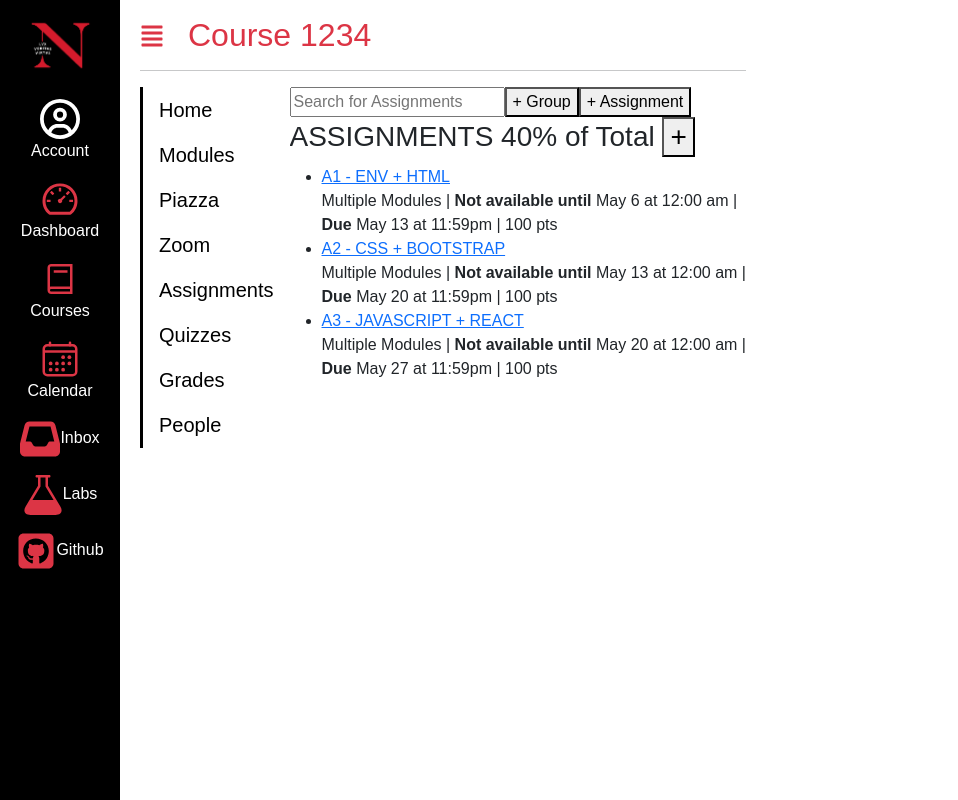
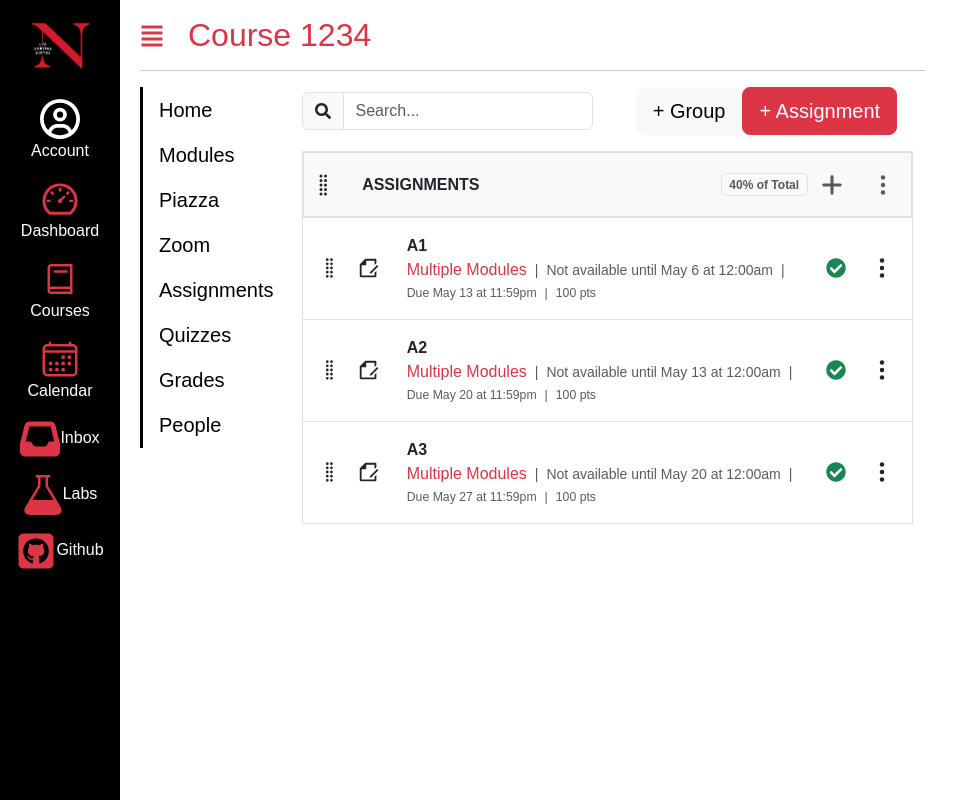
Before and after one commit to Adnu100/kambaz-fall-2025, a Next.js app: page /Courses/1234/Assignments in a window 1280 px wide. Shown: the whole page, without its empty margins (0-958 px from the left). Built offline with nearby package versions, Linux system fonts and the light colour scheme.

Commit message:
completed assignments page

```diff
--- a/src/app/(Kambaz)/Courses/[cid]/Assignments/page.tsx
+++ b/src/app/(Kambaz)/Courses/[cid]/Assignments/page.tsx
@@ -1,55 +1,188 @@
-import Link from "next/link";
+import {
+  Button,
+  Container,
+  Form,
+  InputGroup,
+  ListGroup,
+  ListGroupItem,
+  Row,
+  Col,
+} from "react-bootstrap";
+import InputGroupText from "react-bootstrap/esm/InputGroupText";
+import { BsGripVertical } from "react-icons/bs";
+import { FaCheckCircle, FaSearch } from "react-icons/fa";
+import { FaPlus } from "react-icons/fa6";
+import { IoEllipsisVertical } from "react-icons/io5";
+import { RiFileEditLine } from "react-icons/ri";
 
 export default function Assignments() {
   return (
     <div id="wd-assignments">
-      <input placeholder="Search for Assignments" id="wd-search-assignment" />
-      <button id="wd-add-assignment-group">+ Group</button>
-      <button id="wd-add-assignment">+ Assignment</button>
-      <h3 id="wd-assignments-title">
-        ASSIGNMENTS 40% of Total <button>+</button>
-      </h3>
-      <ul id="wd-assignment-list">
-        <li className="wd-assignment-list-item">
-          <Link
-            href="/Courses/1234/Assignments/123"
-            className="wd-assignment-link"
+      <Container className="d-flex justify-content-between align-items-center mb-3">
+        <InputGroup className="me-3">
+          <InputGroupText>
+            <FaSearch />
+          </InputGroupText>
+          <Form.Control placeholder="Search..." />
+        </InputGroup>
+        <Container className="text-nowrap text-end">
+          <Button id="wd-add-assignment-group" variant="light" size="lg">
+            + Group
+          </Button>
+          <Button
+            id="wd-add-assignment"
+            variant="danger"
+            size="lg"
+            className="me-1"
           >
-            A1 - ENV + HTML
-          </Link>
-          <br />
-          Multiple Modules | <strong>Not available until</strong> May 6 at 12:00
-          am |
-          <br />
-          <strong>Due</strong> May 13 at 11:59pm | 100 pts
-        </li>
-        <li className="wd-assignment-list-item">
-          <Link
-            href="/Courses/1234/Assignments/456"
-            className="wd-assignment-link"
-          >
-            A2 - CSS + BOOTSTRAP
-          </Link>
-          <br />
-          Multiple Modules | <strong>Not available until</strong> May 13 at
-          12:00 am |
-          <br />
-          <strong>Due</strong> May 20 at 11:59pm | 100 pts
-        </li>
-        <li className="wd-assignment-list-item">
-          <Link
-            href="/Courses/1234/Assignments/789"
-            className="wd-assignment-link"
-          >
-            A3 - JAVASCRIPT + REACT
-          </Link>
-          <br />
-          Multiple Modules | <strong>Not available until</strong> May 20 at
-          12:00 am |
-          <br />
-          <strong>Due</strong> May 27 at 11:59pm | 100 pts
-        </li>
-      </ul>
+            + Assignment
+          </Button>
+        </Container>
+      </Container>
+      <Container fluid="lg" className="d-flex">
+        <ListGroup className="rounded-0">
+          <ListGroupItem className="wd-module p-0 fs-6 border-gray bg-light">
+            <div id="wd-assignments-title" className="wd-title p-3 ps-2 border">
+              <Row>
+                <Col md={1} className="d-flex align-items-center m-0">
+                  <BsGripVertical className="fs-4" />
+                </Col>
+                <Col md={7} className="d-flex align-items-center">
+                  <strong>ASSIGNMENTS</strong>
+                </Col>
+                <Col md={2} className="text-end align-items-center">
+                  <span className="badge text-muted border m-1 me-0">
+                    40% of Total
+                  </span>
+                </Col>
+                <Col
+                  md={1}
+                  className="d-flex text-end align-items-center justify-content-end"
+                >
+                  <FaPlus className="fs-4 text-muted" />
+                </Col>
+                <Col
+                  md={1}
+                  className="d-flex text-end align-items-center justify-content-end"
+                >
+                  <IoEllipsisVertical className="fs-4 text-muted" />
+                </Col>
+              </Row>
+            </div>
+          </ListGroupItem>
+          <ListGroupItem className="wd-lesson p-3">
+            <Row>
+              <Col md={2} className="d-flex align-items-center">
+                <BsGripVertical className="fs-4 me-3" />
+                <RiFileEditLine className="fs-4 me-3" />
+              </Col>
+              <Col md={8} className="align-items-center ps-0">
+                <strong>A1</strong>
+                <div>
+                  <span className="text-danger me-2 text-nowrap">
+                    Multiple Modules
+                  </span>
+                  <span className="text-muted me-2 small text-nowrap">|</span>
+                  <span className="text-muted me-2 small text-nowrap">
+                    Not available until May 6 at 12:00am
+                  </span>
+                  <span className="text-muted me-2 small">|</span>
+                </div>
+                <div className="text-muted small">
+                  <span className="text-muted me-2 small">
+                    Due May 13 at 11:59pm
+                  </span>
+                  <span className="text-muted me-2 small">|</span>
+                  <span className="text-muted me-2 small">100 pts</span>
+                </div>
+              </Col>
+              <Col
+                md={1}
+                className="text-end d-flex align-items-center justify-content-end"
+              >
+                <FaCheckCircle className="text-success fs-5" />
+              </Col>
+              <Col md={1} className="d-flex align-items-center">
+                <IoEllipsisVertical className="fs-4" />
+              </Col>
+            </Row>
+          </ListGroupItem>
+          <ListGroupItem className="wd-lesson p-3">
+            <Row>
+              <Col md={2} className="d-flex align-items-center">
+                <BsGripVertical className="fs-4 me-3" />
+                <RiFileEditLine className="fs-4 me-3" />
+              </Col>
+              <Col md={8} className="align-items-center ps-0">
+                <strong>A2</strong>
+                <div>
+                  <span className="text-danger me-2 text-nowrap">
+                    Multiple Modules
+                  </span>
+                  <span className="text-muted me-2 small text-nowrap">|</span>
+                  <span className="text-muted me-2 small text-nowrap">
+                    Not available until May 13 at 12:00am
+                  </span>
+                  <span className="text-muted me-2 small">|</span>
+                </div>
+                <div className="text-muted small">
+                  <span className="text-muted me-2 small">
+                    Due May 20 at 11:59pm
+                  </span>
+                  <span className="text-muted me-2 small">|</span>
+                  <span className="text-muted me-2 small">100 pts</span>
+                </div>
+              </Col>
+              <Col
+                md={1}
+                className="text-end d-flex align-items-center justify-content-end"
+              >
+                <FaCheckCircle className="text-success fs-5" />
+              </Col>
+              <Col md={1} className="d-flex align-items-center">
+                <IoEllipsisVertical className="fs-4" />
+              </Col>
+            </Row>
+          </ListGroupItem>
+          <ListGroupItem className="wd-lesson p-3">
+            <Row>
+              <Col md={2} className="d-flex align-items-center">
+                <BsGripVertical className="fs-4 me-3" />
+                <RiFileEditLine className="fs-4 me-3" />
+              </Col>
+              <Col md={8} className="align-items-center ps-0">
+                <strong>A3</strong>
+                <div>
+                  <span className="text-danger me-2 text-nowrap">
+                    Multiple Modules
+                  </span>
+                  <span className="text-muted me-2 small text-nowrap">|</span>
+                  <span className="text-muted me-2 small text-nowrap">
+                    Not available until May 20 at 12:00am
+                  </span>
+                  <span className="text-muted me-2 small">|</span>
+                </div>
+                <div className="text-muted small">
+                  <span className="text-muted me-2 small">
+                    Due May 27 at 11:59pm
+                  </span>
+                  <span className="text-muted me-2 small">|</span>
+                  <span className="text-muted me-2 small">100 pts</span>
+                </div>
+              </Col>
+              <Col
+                md={1}
+                className="text-end d-flex align-items-center justify-content-end"
+              >
+                <FaCheckCircle className="text-success fs-5" />
+              </Col>
+              <Col md={1} className="d-flex align-items-center">
+                <IoEllipsisVertical className="fs-4" />
+              </Col>
+            </Row>
+          </ListGroupItem>
+        </ListGroup>
+      </Container>
     </div>
   );
 }
--- a/src/app/(Kambaz)/Courses/[cid]/Modules/ModulesControls.tsx
+++ b/src/app/(Kambaz)/Courses/[cid]/Modules/ModulesControls.tsx
@@ -42,7 +42,6 @@ export default function ModulesControls() {
           </DropdownItem>
         </DropdownMenu>
       </Dropdown>
-      {/* Implement the View Progress and Collapse All buttons with IDs wd-view-progress and wd-collapse-all */}
       <Button
         variant="secondary"
         size="lg"
--- a/src/app/(Kambaz)/Courses/[cid]/Modules/page.tsx
+++ b/src/app/(Kambaz)/Courses/[cid]/Modules/page.tsx
@@ -15,7 +15,7 @@ export default function Modules() {
         <ListGroup className="rounded-0" id="wd-modules">
           <ListGroupItem className="wd-module p-0 mb-5 fs-5 border-gray">
             <div className="wd-title p-3 ps-2 bg-secondary">
-              <BsGripVertical className="me-2 fs-3" /> Week 1{" "}
+              <BsGripVertical className="me-2 fs-3" /> Week 1
               <LessonControlButtons />
             </div>
             <ListGroup className="wd-lessons rounded-0">
```
